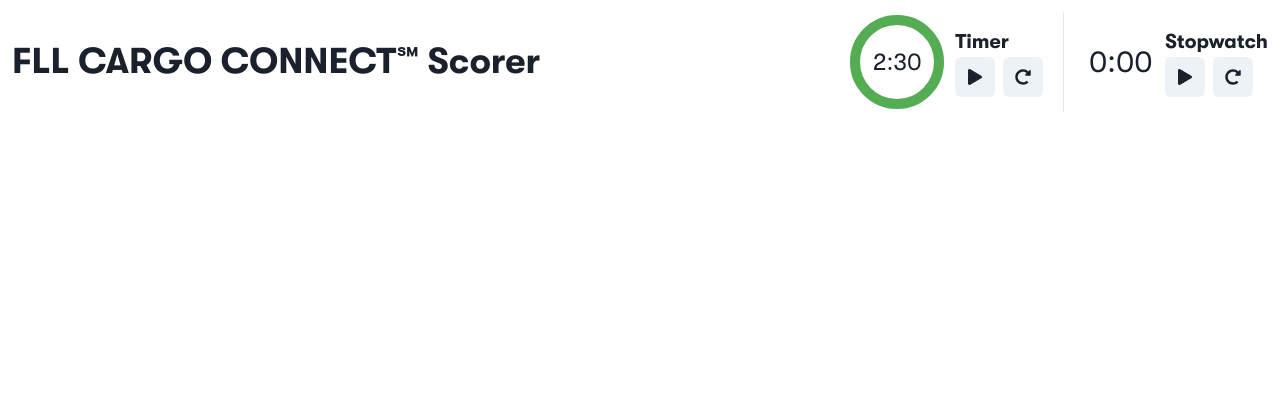
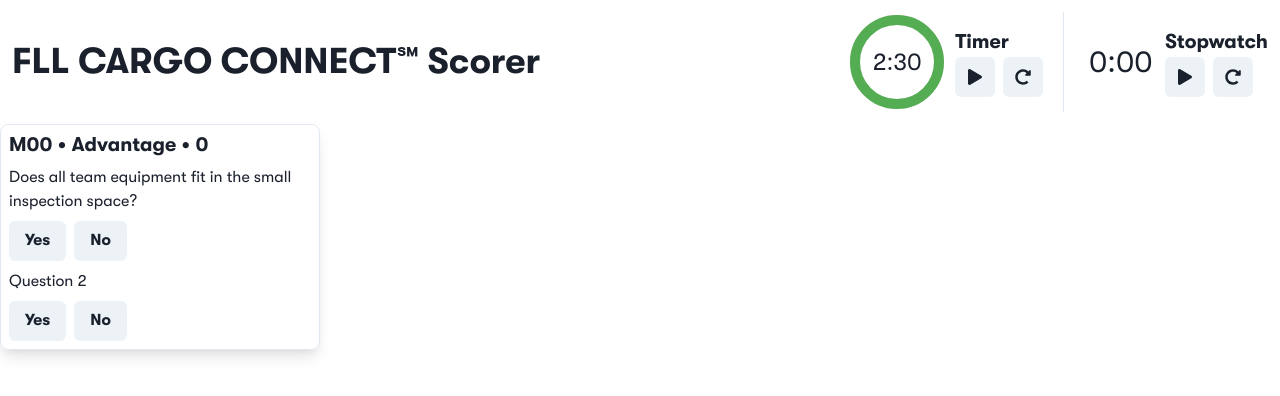
Before and after one commit to mithilp/cargoconnect-fll-scorer, a React (Create React App) app: page / in a window 1280 px wide. Shown: the top 396 px of the page. Built offline with nearby package versions, Linux system fonts and the light colour scheme.

Commit message:
Create YesNo Question Component and Example Mission Card

```diff
--- a/src/App.js
+++ b/src/App.js
@@ -2,6 +2,7 @@
 import theme from "./theme.js";
 
 import Header from "./components/Header";
+import M00 from "./components/M00";
 
 function App() {
 	return (
@@ -10,6 +11,7 @@
 				Learn more:
 					https://chakra-ui.com/docs/features/color-mode#color-mode-flash-issue */}
 			<Header />
+			<M00 />
 		</ChakraProvider>
 	);
 }
--- /dev/null
+++ b/src/components/M00.js
@@ -0,0 +1,48 @@
+import { useState } from "react";
+
+import CardWrapper from "./CardWrapper";
+import MissionHeader from "./MissionHeader";
+
+import YesNo from "./YesNo";
+
+const M00 = () => {
+	const [yesQ1, setYesQ1] = useState(false);
+	const [noQ1, setNoQ1] = useState(false);
+
+	const [yesQ2, setYesQ2] = useState(false);
+	const [noQ2, setNoQ2] = useState(false);
+
+	return (
+		<CardWrapper>
+			<MissionHeader
+				number="00"
+				name="Advantage"
+				score={(yesQ1 ? 25 : 0) + (yesQ2 ? 20 : 0)}
+			/>
+			<YesNo
+				question="Does all team equipment fit in the small inspection space?"
+				onYes={() => {
+					setNoQ1(yesQ1 ? false : false);
+					setYesQ1(!yesQ1);
+				}}
+				onNo={() => {
+					setYesQ1(noQ1 ? false : false);
+					setNoQ1(!noQ1);
+				}}
+			/>
+			<YesNo
+				question="Question 2"
+				onYes={() => {
+					setNoQ2(yesQ2 ? false : false);
+					setYesQ2(!yesQ2);
+				}}
+				onNo={() => {
+					setYesQ2(noQ2 ? false : false);
+					setNoQ2(!noQ2);
+				}}
+			/>
+		</CardWrapper>
+	);
+};
+
+export default M00;
--- /dev/null
+++ b/src/components/YesNo.js
@@ -0,0 +1,38 @@
+import { useState } from "react";
+
+import { Text, Button, ButtonGroup } from "@chakra-ui/react";
+
+const YesNo = ({ question, onYes, onNo }) => {
+	const [yes, setYes] = useState(false);
+	const [no, setNo] = useState(false);
+
+	return (
+		<>
+			<Text>{question}</Text>
+			<ButtonGroup>
+				<Button
+					colorScheme={yes ? "blue" : "gray"}
+					onClick={() => {
+						setNo(yes ? false : false);
+						setYes(!yes);
+						onYes();
+					}}
+				>
+					Yes
+				</Button>
+				<Button
+					colorScheme={no ? "blue" : "gray"}
+					onClick={() => {
+						setYes(no ? false : false);
+						setNo(!no);
+						onNo();
+					}}
+				>
+					No
+				</Button>
+			</ButtonGroup>
+		</>
+	);
+};
+
+export default YesNo;
```
